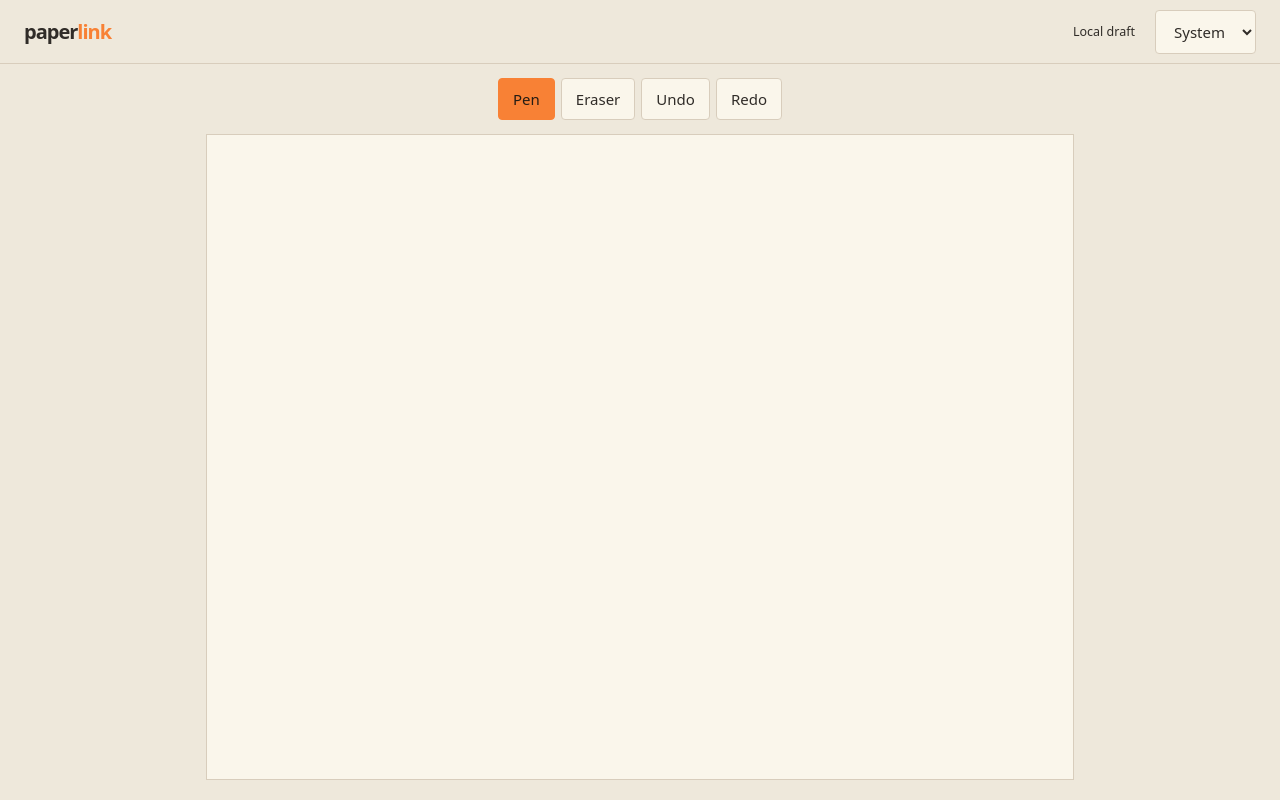
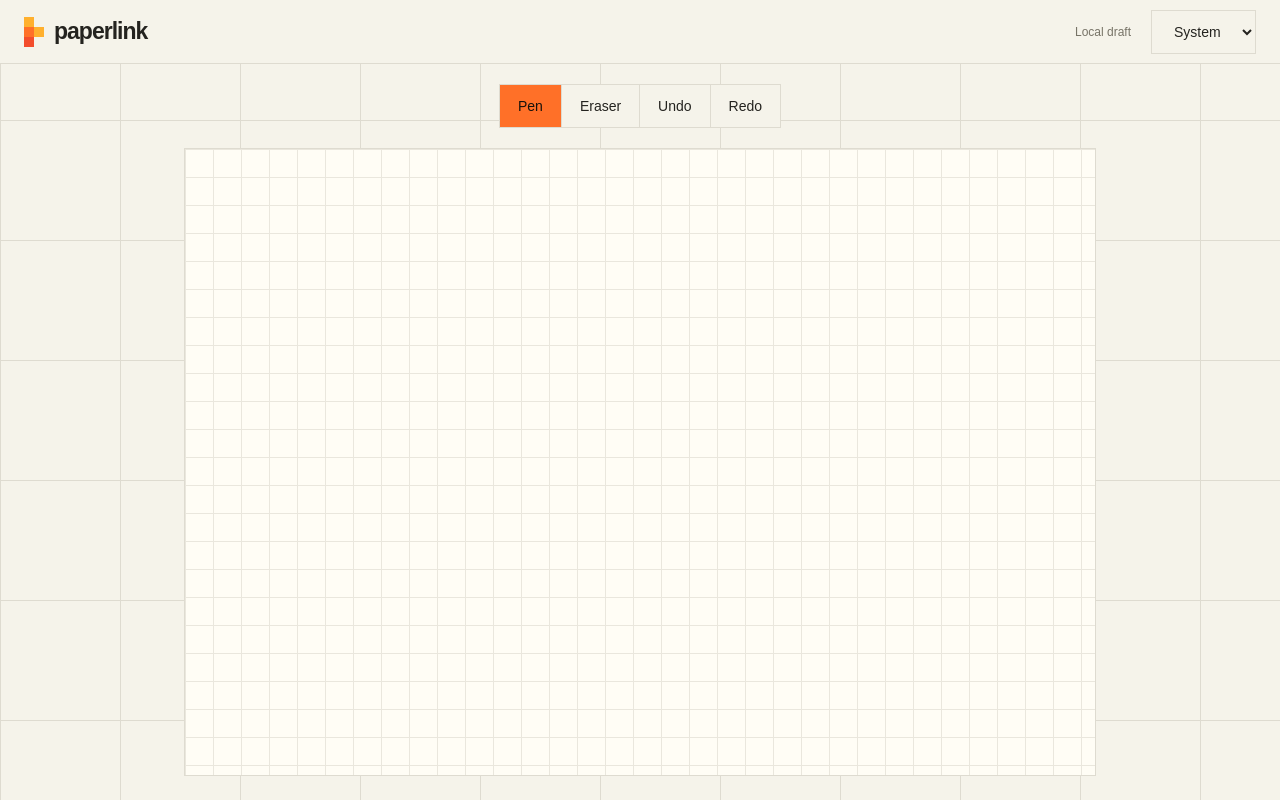
Before and after one commit to jonez-x/paperlink, a website: page public/index.html in a window 1280 px wide. Drawn offline with Linux system fonts and the light colour scheme.

Commit message:
Apply Mistral-inspired colors and grid layout

```diff
--- a/public/index.html
+++ b/public/index.html
@@ -4,17 +4,111 @@
 <meta name="viewport" content="width=device-width,initial-scale=1">
 <title>Paperlink</title>
 <style>
-:root{color-scheme:light;--bg:#eee8db;--paper:#faf6eb;--ink:#302c28;--line:#d8cdbc}
-:root[data-theme=dark]{color-scheme:dark;--bg:#1d1c1a;--paper:#262420;--ink:#f0e8d6;--line:#464038}
-*{box-sizing:border-box}html{height:100%;overflow:hidden;overscroll-behavior:none}body{position:fixed;inset:0;overflow:hidden;overscroll-behavior:none;display:flex;flex-direction:column;margin:0;background:var(--bg);color:var(--ink);font:15px system-ui}
-header{flex-shrink:0;height:64px;display:flex;align-items:center;gap:20px;padding:0 24px;border-bottom:1px solid var(--line)}
-strong{font-size:20px;letter-spacing:-1px}strong span{color:#f88135}
-small{margin-left:auto;color:var(--ink)}nav{display:flex;gap:6px;justify-content:center;padding:14px;flex-wrap:wrap}
-button,select{font:inherit;color:var(--ink);background:var(--paper);border:1px solid var(--line);padding:10px 14px;border-radius:4px}
-button[aria-pressed=true]{background:#f88135;color:#241c14;border-color:#f88135}button{cursor:pointer}
-main{width:100%;max-width:900px;flex:1;min-height:0;margin:0 auto;padding:0 16px 20px;touch-action:none;user-select:none;-webkit-user-select:none;-webkit-touch-callout:none}
-svg{display:block;width:100%;height:100%;background:var(--paper);border:1px solid var(--line);touch-action:none}
-path{fill:none;stroke:var(--ink);stroke-width:3;stroke-linecap:round;stroke-linejoin:round}
+:root {
+  color-scheme: light;
+  --bg: #f5f3ea;
+  --paper: #fffdf5;
+  --ink: #24231f;
+  --muted: #777367;
+  --line: #dedbd0;
+  --grid: #eae7dd;
+  --accent: #ff7028;
+}
+:root[data-theme=dark] {
+  color-scheme: dark;
+  --bg: #111111;
+  --paper: #171716;
+  --ink: #f4f3eb;
+  --muted: #a09e94;
+  --line: #30302c;
+  --grid: #252522;
+  --accent: #ff7028;
+}
+* { box-sizing: border-box; }
+html { height: 100%; overflow: hidden; overscroll-behavior: none; }
+body {
+  position: fixed;
+  inset: 0;
+  overflow: hidden;
+  overscroll-behavior: none;
+  display: flex;
+  flex-direction: column;
+  margin: 0;
+  background-color: var(--bg);
+  background-image: linear-gradient(var(--line) 1px, transparent 1px),
+                    linear-gradient(90deg, var(--line) 1px, transparent 1px);
+  background-size: 120px 120px;
+  color: var(--ink);
+  font: 14px Arial, Helvetica, sans-serif;
+}
+header {
+  flex-shrink: 0;
+  min-height: 64px;
+  display: flex;
+  align-items: center;
+  gap: 20px;
+  padding: 0 24px;
+  background: var(--bg);
+  border-bottom: 1px solid var(--line);
+}
+strong { display: flex; align-items: center; font-size: 23px; letter-spacing: -1px; font-weight: 600; }
+strong::before {
+  content: '';
+  width: 10px;
+  height: 10px;
+  margin-right: 20px;
+  background: #ff7028;
+  box-shadow: 0 -10px #ffb02e, 10px 0 #ffb02e, 0 10px #f34d2c;
+}
+strong span { color: var(--ink); }
+small { margin-left: auto; color: var(--muted); font-size: 12px; }
+nav { display: flex; gap: 0; justify-content: center; padding: 20px 12px; flex-shrink: 0; }
+button, select {
+  min-height: 44px;
+  font: inherit;
+  color: var(--ink);
+  background: var(--bg);
+  border: 1px solid var(--line);
+  padding: 10px 18px;
+  border-radius: 0;
+}
+nav button + button { border-left: 0; }
+button[aria-pressed=true] { background: var(--accent); color: #17120b; }
+button { cursor: pointer; }
+button:hover { background: var(--line); }
+button[aria-pressed=true]:hover { background: #ff8b40; }
+button:focus-visible, select:focus-visible { outline: 2px solid var(--accent); outline-offset: 3px; }
+main {
+  width: 100%;
+  max-width: 960px;
+  flex: 1;
+  min-height: 0;
+  margin: 0 auto;
+  padding: 0 24px 24px;
+  touch-action: none;
+  user-select: none;
+  -webkit-user-select: none;
+  -webkit-touch-callout: none;
+}
+svg {
+  display: block;
+  width: 100%;
+  height: 100%;
+  background-color: var(--paper);
+  background-image: linear-gradient(var(--grid) 1px, transparent 1px),
+                    linear-gradient(90deg, var(--grid) 1px, transparent 1px);
+  background-size: 28px 28px;
+  border: 1px solid var(--line);
+  touch-action: none;
+}
+path { fill: none; stroke: var(--ink); stroke-width: 3; stroke-linecap: round; stroke-linejoin: round; }
+@media (max-width: 600px) {
+  header { padding: 0 16px; gap: 12px; }
+  small { display: none; }
+  select { margin-left: auto; }
+  main { padding: 0 12px 12px; }
+  nav { padding: 12px; }
+}
 </style>
 <header><strong>paper<span>link</span></strong><small id="status">Local draft</small><select id="theme" aria-label="Color scheme"><option value="system">System</option><option value="light">Light</option><option value="dark">Dark</option></select></header>
 <nav aria-label="Drawing tools"><button id="pen" aria-pressed="true">Pen</button><button id="eraser" aria-pressed="false">Eraser</button><button id="undo">Undo</button><button id="redo">Redo</button></nav>
```
